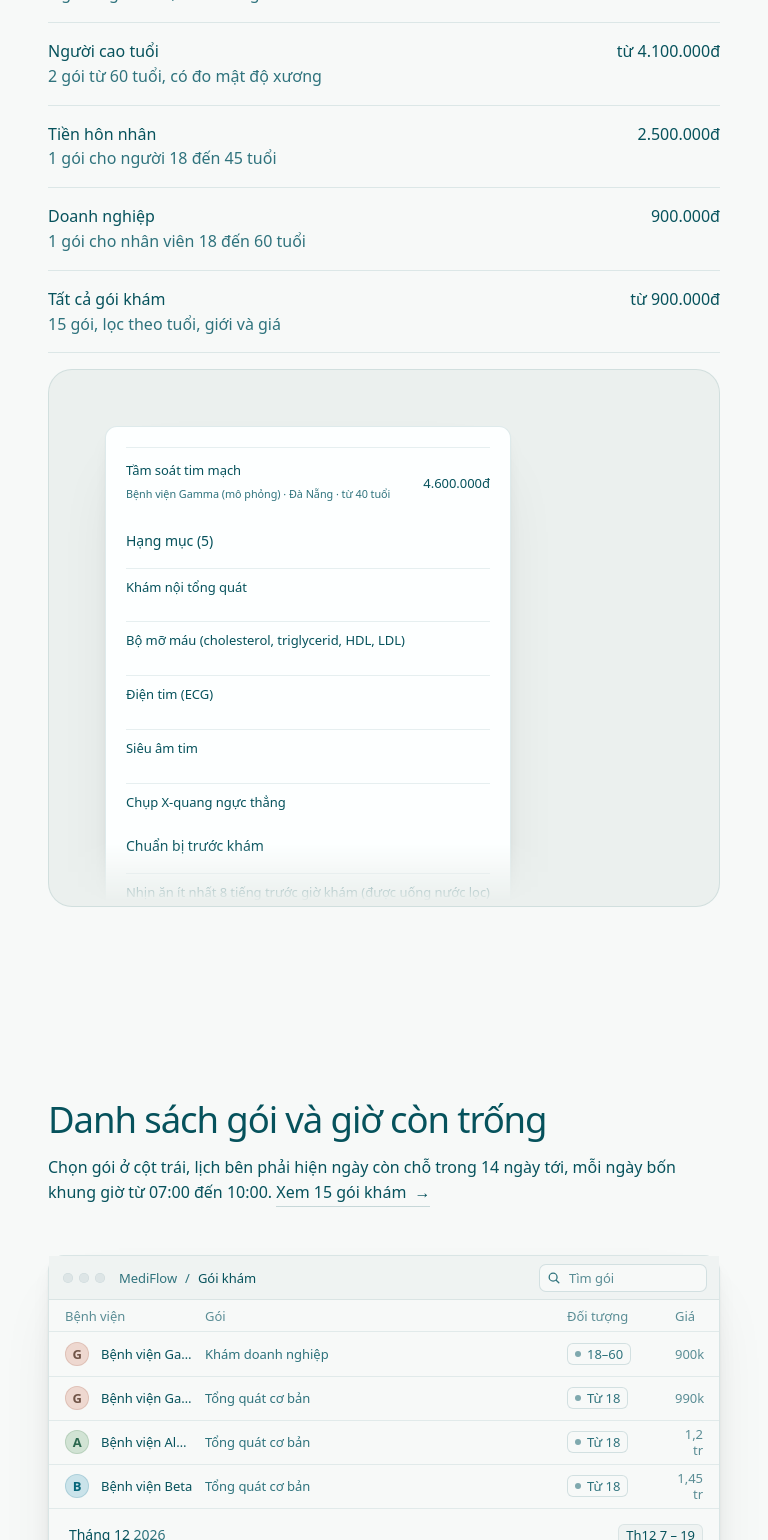
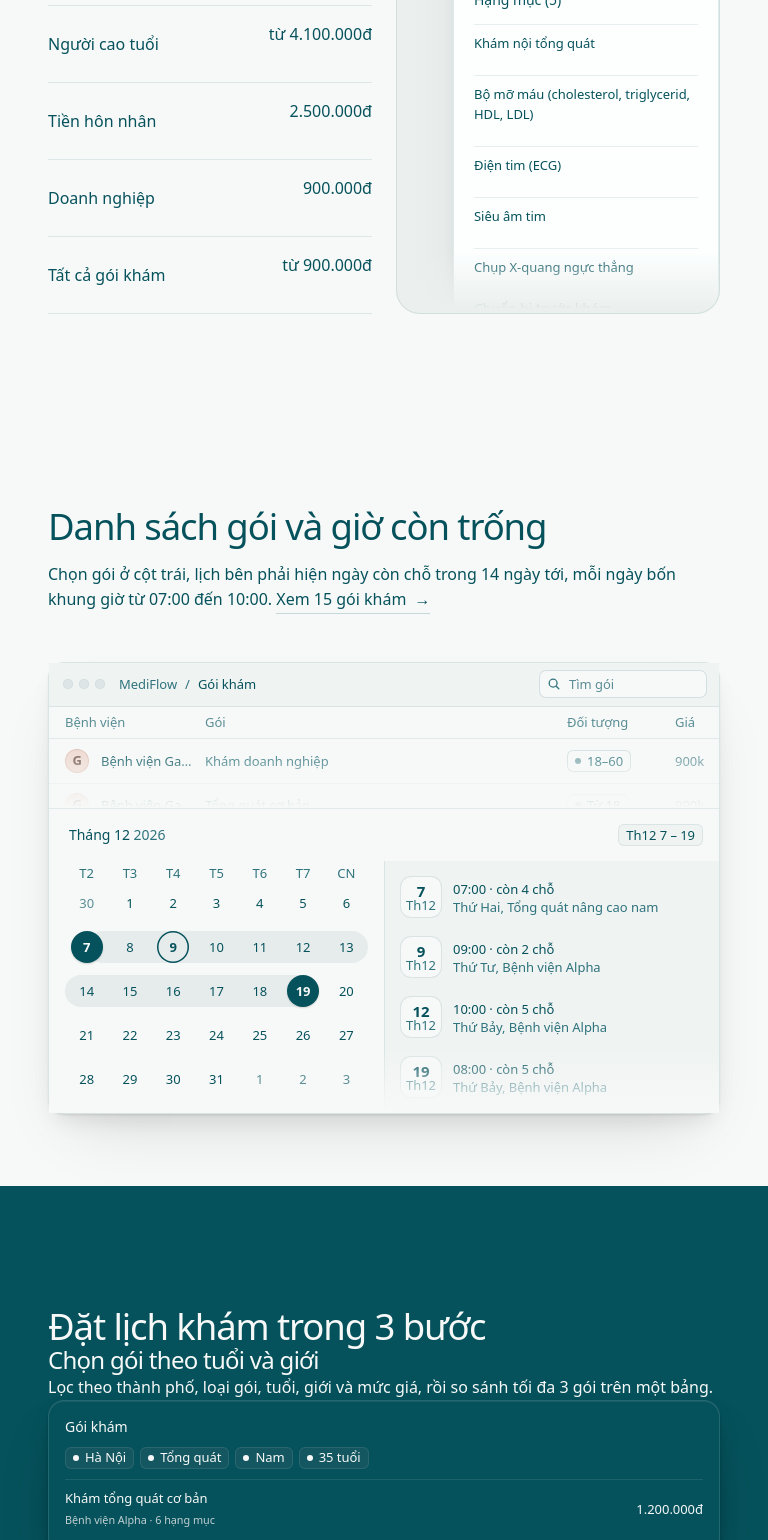
Before and after one commit to Besoi2004/MediFlow-AI, a Next.js app in the folder frontend/: page / in a window 768 px wide. Shown: the part 1260-2800 px from the top of the page. Built offline with nearby package versions, Linux system fonts and the light colour scheme; a web font is replaced by a local one.

Commit message:
fix: trang chủ đúng nhịp một màn hình ở máy tính bảng dọc, lỗi đăng xuất có nút đóng

```diff
--- a/frontend/public/home.css
+++ b/frontend/public/home.css
@@ -68,17 +68,55 @@
 }
 /* điện thoại: mỗi section đúng 1 hoặc 2 màn hình (layout-v4.md §2) */
 @media (max-width: 639px) {
-  #pricing .frame, #pricing .rows__name .muted { display: none; }
-  #pricing .rows__name { display: flex; align-items: center; min-height: 44px; }
+  #pricing .frame { display: none; }
   #benh-vien .panel { --p-h: 324px; }
   #cach-dat .mo-pc__visual > .ui { min-height: 340px; }
   /* moment.css để section chỉ cao 1 màn hình khi đứng yên (điện thoại); giữ đúng --h: 2 của nó */
   #cach-dat { min-height: calc(2 * 100lvh); }
   #faq .frame--split { --ratio: 170%; }
 }
-/* máy tính bảng: hỏi đáp xếp chồng cao hơn một màn hình */
-@media (min-width: 640px) and (max-width: 1023px) { #faq { --h: 2; } }
-@media (min-width: 640px) { #pricing .rows__name .muted { display: block; } }
+/* máy tính bảng (768x1024, 820x1180): mỗi section đúng 1 hoặc 2 màn hình và lấp gần kín chúng (layout-v4.md §2:
+   nội dung xếp chồng tối đa 832px ở 768x1024; bộ kiểm tra so khoảng trống giữa các section với nhau) */
+@media (min-width: 640px) and (max-width: 1023px) {
+  /* bảng giá: danh sách bên trái (bỏ dòng phụ như điện thoại), khung trang chi tiết gói bên phải, cả hai cao kín màn hình */
+  #pricing > .wrap > .grid { flex: 1 1 auto; }
+  #pricing .rows { grid-column: 1 / span 6; display: flex; flex-direction: column; }
+  #pricing .rows > li { flex: 1 1 auto; align-items: start; }
+  #pricing .rows__name { align-items: flex-start; }
+  #pricing .frame { grid-column: 7 / span 6; --ratio: 0px; }
+  #pricing .mf-win { align-content: start; }
+  /* hỏi đáp hai màn hình: màn đầu tiêu đề và khung minh họa cao kín, màn sau các câu hỏi (như .g2) */
+  #faq { --h: 2; }
+  #faq > .wrap > .grid { row-gap: calc(var(--padt) + var(--padb)); }
+  #faq .section-head { display: flex; flex-direction: column; height: calc(100svh - var(--padt) - var(--padb)); margin-bottom: 0; }
+  #faq .section-head > .frame { flex: 1 1 0; min-height: 0; --ratio: 0px; }
+  #faq .faq { min-height: calc(100svh - 300px); display: flex; flex-direction: column; justify-content: space-between; }
+  /* bệnh viện: hai thẻ một hàng rồi thẻ thứ ba cả hàng, panel theo chiều cao màn hình (212px ở 768x1024, 290px ở 820x1180) */
+  #benh-vien .card:nth-child(-n+2) { grid-column: auto / span 6; }
+  #benh-vien .card--row > p { min-height: 2lh; }
+  #benh-vien .panel { --p-h: max(200px, calc((100svh - 600px) / 2)); }
+  #benh-vien .stage { --fade-h: 40px; }
+  /* so sánh: bảng cao hơn để khung không trống nửa dưới */
+  #so-sanh .mf-table :is(th, td) { padding-block: 16px; }
+  /* 3 bước khi đứng yên: khung minh họa gọn, bỏ nút và gói thứ hai */
+  #cach-dat .mf-win { padding: 16px; gap: 10px; }
+  #cach-dat .mf-pkg { padding: 8px 0; }
+  #cach-dat .mf-pkg ~ .mf-pkg, #cach-dat .mf-win > .ui-btn { display: none; }
+  /* app-frame: danh sách lấy phần còn lại, lịch cao vừa cả tháng, ngày bên trái và ngày còn chỗ bên phải
+     (khối nền riêng rộng gần hết section thì bộ kiểm tra coi là "band") */
+  .app.ui { grid-template-rows: minmax(0, 1fr) auto; }
+  .app > .app__pane--list { max-height: none; }
+  .app > .app__pane--list::after { display: block; }
+  .app .ui-calendar { display: grid; grid-template-columns: minmax(0, 1fr) minmax(0, 1fr); grid-template-rows: auto auto 1fr; }
+  .app .ui-cal__head { grid-column: 1 / -1; }
+  .app :is(.ui-cal__dow, .ui-cal__days) { grid-column: 1; }
+  .app .ui-cal__events { grid-column: 2; grid-row: 2 / 4; align-content: start; border-top: 0; border-left: 1px solid var(--u-line); }
+}
+@media (min-width: 1024px) { #pricing .rows__name .muted { display: block; } }
+@media (max-width: 1023px) {
+  #pricing .rows__name .muted { display: none; }
+  #pricing .rows__name { display: flex; align-items: center; min-height: 44px; }
+}
 /* 1024–1279: khung hero thấp hơn, ba dòng gói để khung không cắt ngang chữ */
 @media (min-width: 1024px) and (max-width: 1279px) { .ly-piece--main .d-row:nth-child(n+4) { display: none; } }
 /* lịch trong app-frame lấp đầy cột của nó (fragment.css giới hạn 440px) */
```
Also changed, not shown: frontend/components/SiteHeader.tsx (+13 -9 lines).
